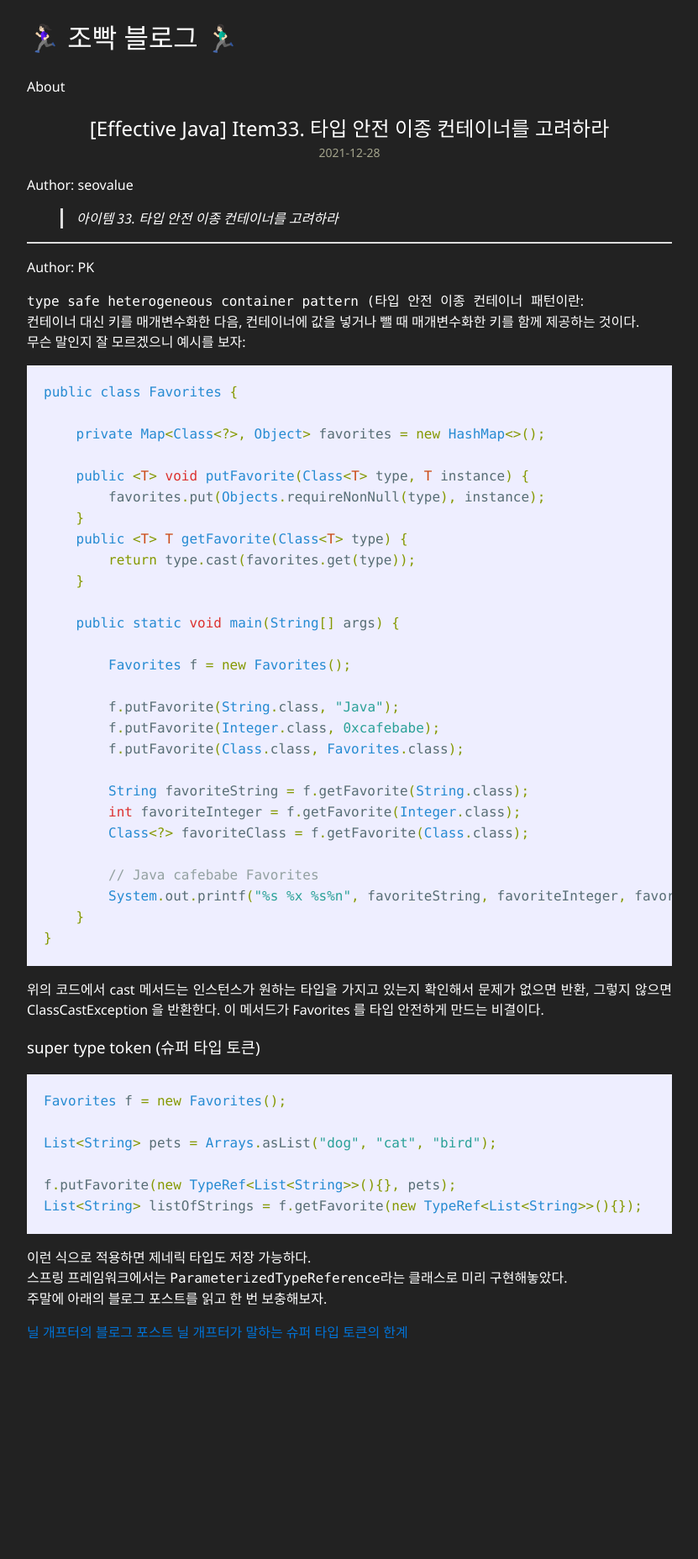
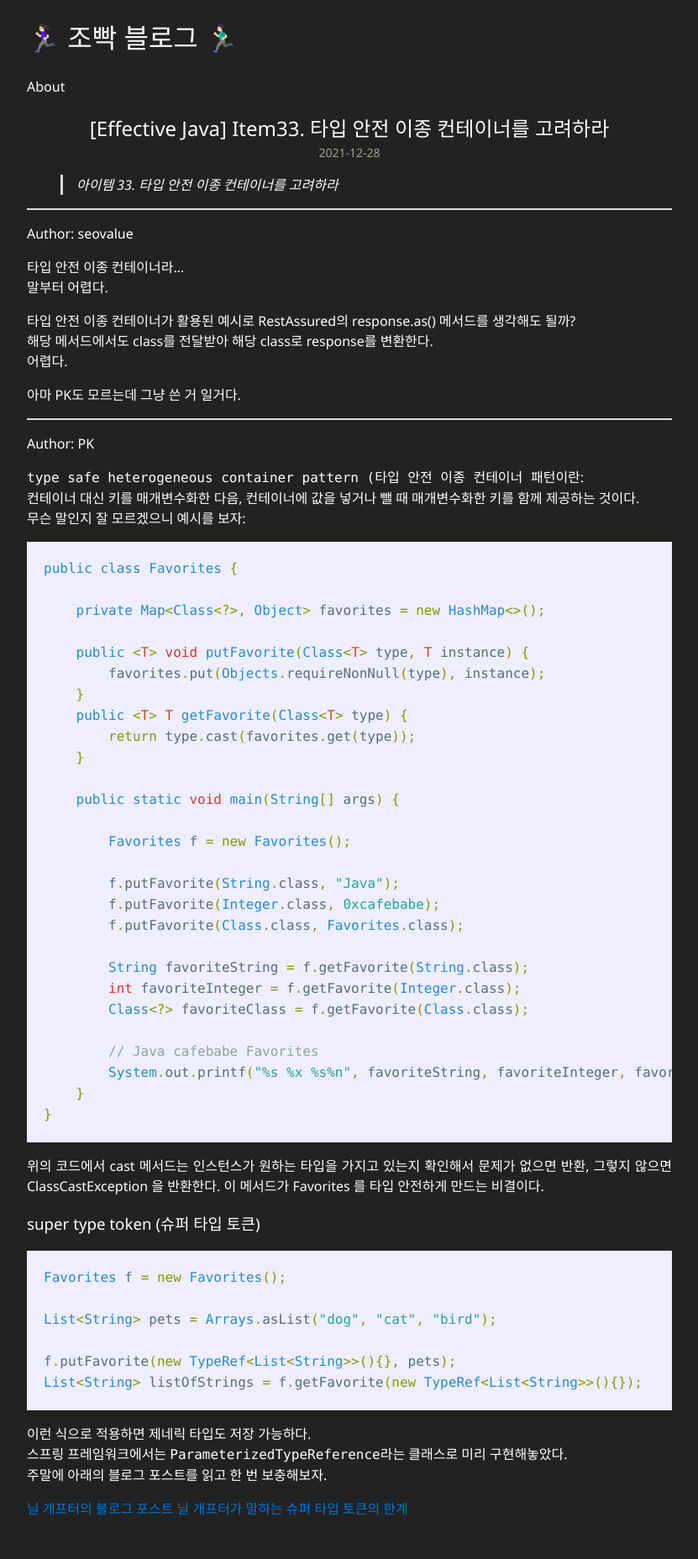
Before and after one commit to jo-pk/jo-pk.github.io, a Jekyll site: the page built from _posts/2021-12-28-[Effective-Java]-Item33.md, in a window 1280 px wide. Shown: the whole page at 84% size, without its empty margins (224-1055 px from the left). Built offline with Jekyll 4.4.1, drawn with Linux system fonts in a browser that asks for light colours; before the commit the page ends 1646 px from its top, so only the background shows below that.

Commit message:
docs: item33 작성

```diff
--- a/_posts/2021-12-28-[Effective-Java]-Item33.md
+++ b/_posts/2021-12-28-[Effective-Java]-Item33.md
@@ -5,9 +5,22 @@ description: 다양한 타입을 골라 담을 수 있다
 categories: self
 ---
 
+> 아이템 33. 타입 안전 이종 컨테이너를 고려하라
+
+
+-----
+
 Author: seovalue
 
-> 아이템 33. 타입 안전 이종 컨테이너를 고려하라
+타입 안전 이종 컨테이너라...<br>
+말부터 어렵다.<br>
+
+타입 안전 이종 컨테이너가 활용된 예시로 RestAssured의 response.as() 메서드를 생각해도 될까?<br>
+해당 메서드에서도 class를 전달받아 해당 class로 response를 변환한다.<br>
+어렵다.<br>
+
+아마 PK도 모르는데 그냥 쓴 거 일거다.<br>
+
 
 -----
 
```
